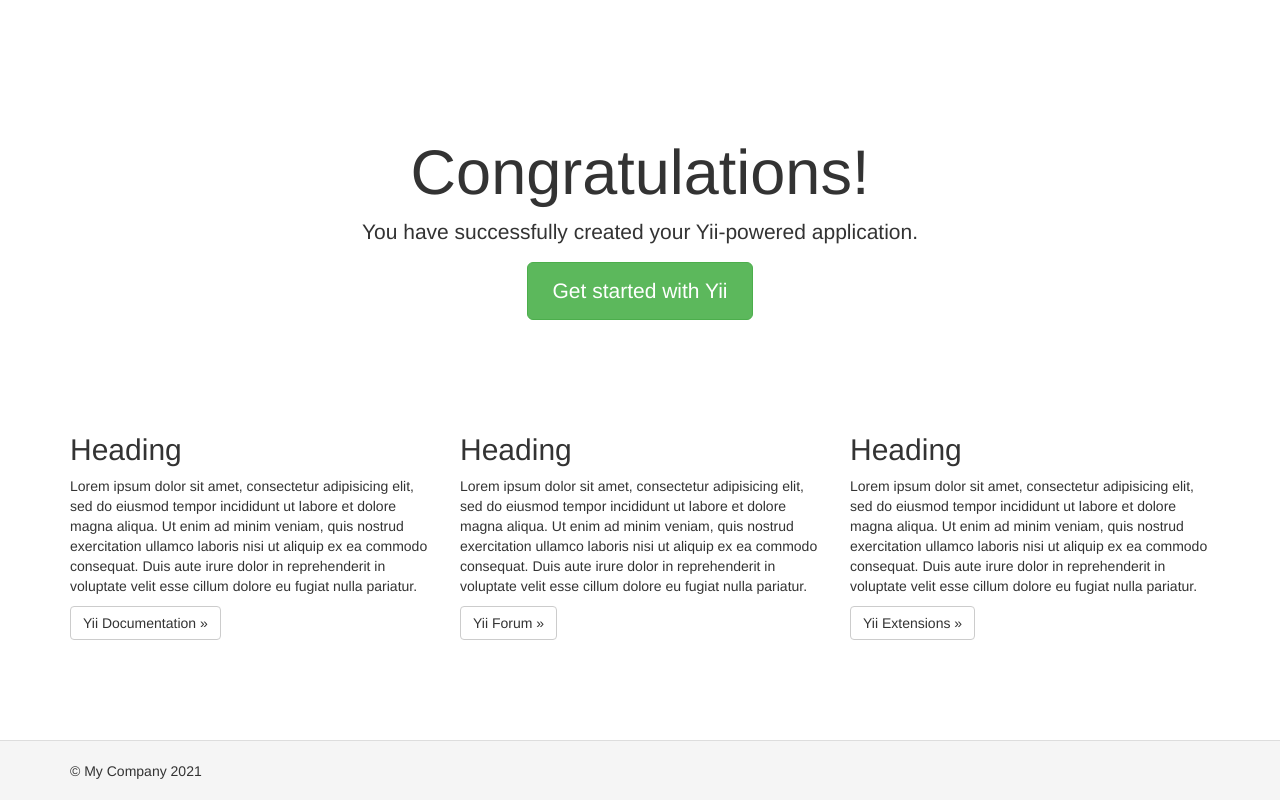
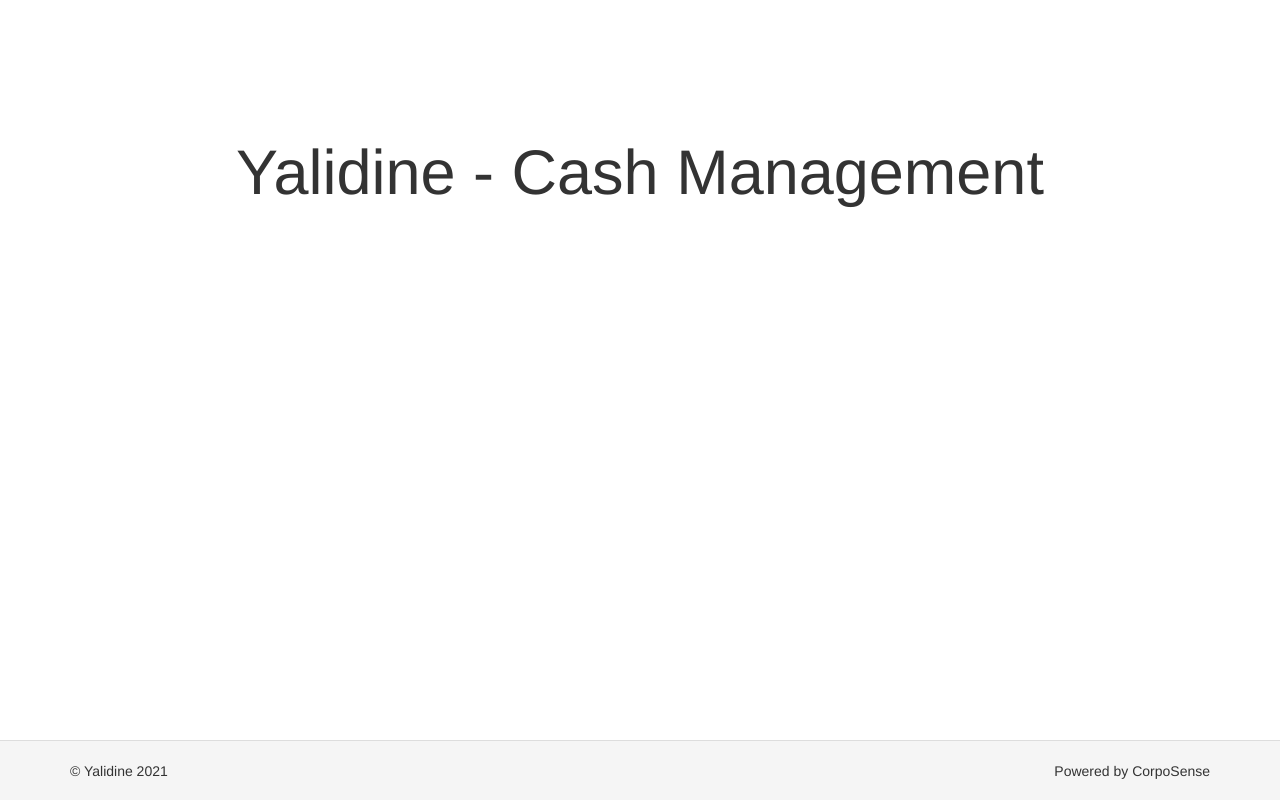
Before and after one commit to bitsnaps/tresorie, a Yii app: template views/site/index.php in a window 1280 px wide. Run offline with PHP 8.4 and a stand-in for Yii, Linux system fonts and the light colour scheme; the template is opened without the code that fills it, so the values that code supplies are empty; some libraries are stand-ins or nearby versions.

Commit message:
update home page content

```diff
--- a/views/layouts/main.php
+++ b/views/layouts/main.php
@@ -80,9 +80,9 @@
 
 <footer class="footer">
     <div class="container">
-        <p class="pull-left">&copy; My Company <?= date('Y') ?></p>
+        <p class="pull-left">&copy; Yalidine <?= date('Y') ?></p>
 
-        <p class="pull-right"><?= Yii::powered() ?></p>
+        <p class="pull-right">Powered by CorpoSense</p>
     </div>
 </footer>
 
--- a/views/site/index.php
+++ b/views/site/index.php
@@ -2,51 +2,20 @@
 
 /* @var $this yii\web\View */
 
-$this->title = 'My Yii Application';
+$this->title = 'Yalidine';
 ?>
 <div class="site-index">
 
     <div class="jumbotron">
-        <h1>Congratulations!</h1>
-
-        <p class="lead">You have successfully created your Yii-powered application.</p>
-
-        <p><a class="btn btn-lg btn-success" href="http://www.yiiframework.com">Get started with Yii</a></p>
+        <h1>Yalidine - Cash Management</h1>
     </div>
 
     <div class="body-content">
 
         <div class="row">
-            <div class="col-lg-4">
-                <h2>Heading</h2>
-
-                <p>Lorem ipsum dolor sit amet, consectetur adipisicing elit, sed do eiusmod tempor incididunt ut labore et
-                    dolore magna aliqua. Ut enim ad minim veniam, quis nostrud exercitation ullamco laboris nisi ut aliquip
-                    ex ea commodo consequat. Duis aute irure dolor in reprehenderit in voluptate velit esse cillum dolore eu
-                    fugiat nulla pariatur.</p>
-
-                <p><a class="btn btn-default" href="http://www.yiiframework.com/doc/">Yii Documentation &raquo;</a></p>
-            </div>
-            <div class="col-lg-4">
-                <h2>Heading</h2>
-
-                <p>Lorem ipsum dolor sit amet, consectetur adipisicing elit, sed do eiusmod tempor incididunt ut labore et
-                    dolore magna aliqua. Ut enim ad minim veniam, quis nostrud exercitation ullamco laboris nisi ut aliquip
-                    ex ea commodo consequat. Duis aute irure dolor in reprehenderit in voluptate velit esse cillum dolore eu
-                    fugiat nulla pariatur.</p>
-
-                <p><a class="btn btn-default" href="http://www.yiiframework.com/forum/">Yii Forum &raquo;</a></p>
-            </div>
-            <div class="col-lg-4">
-                <h2>Heading</h2>
-
-                <p>Lorem ipsum dolor sit amet, consectetur adipisicing elit, sed do eiusmod tempor incididunt ut labore et
-                    dolore magna aliqua. Ut enim ad minim veniam, quis nostrud exercitation ullamco laboris nisi ut aliquip
-                    ex ea commodo consequat. Duis aute irure dolor in reprehenderit in voluptate velit esse cillum dolore eu
-                    fugiat nulla pariatur.</p>
-
-                <p><a class="btn btn-default" href="http://www.yiiframework.com/extensions/">Yii Extensions &raquo;</a></p>
-            </div>
+            <div class="col-lg-4"></div>
+            <div class="col-lg-4"></div>
+            <div class="col-lg-4"></div>
         </div>
 
     </div>
```
